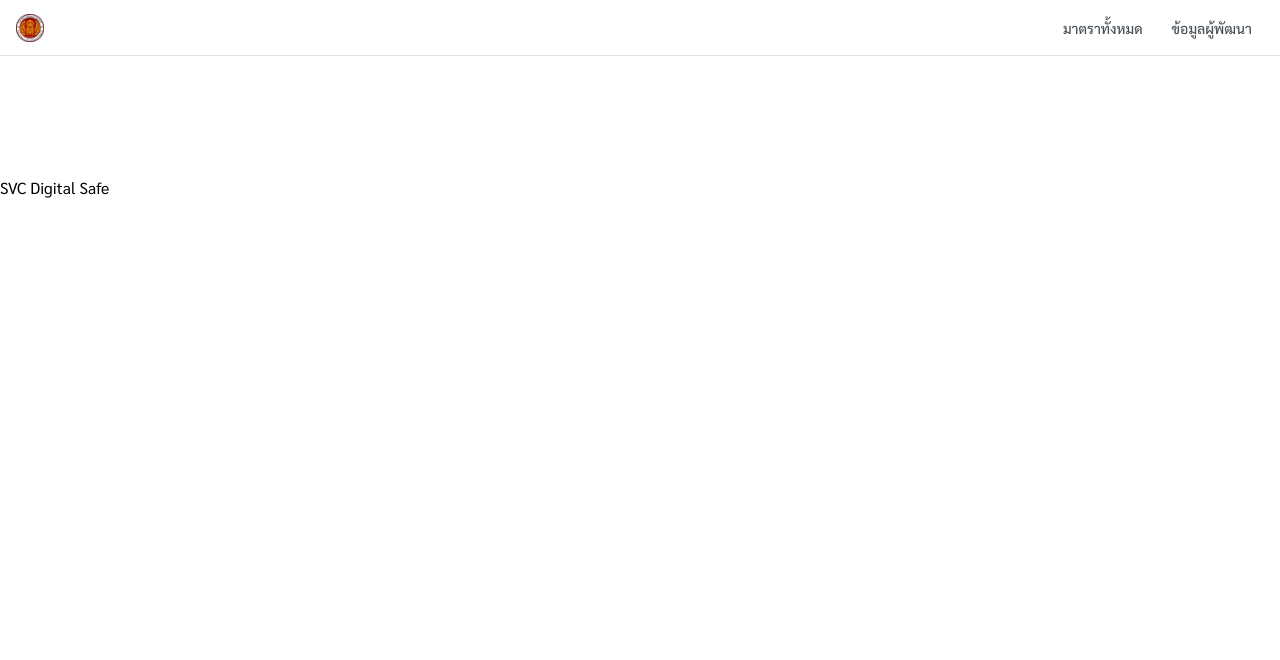
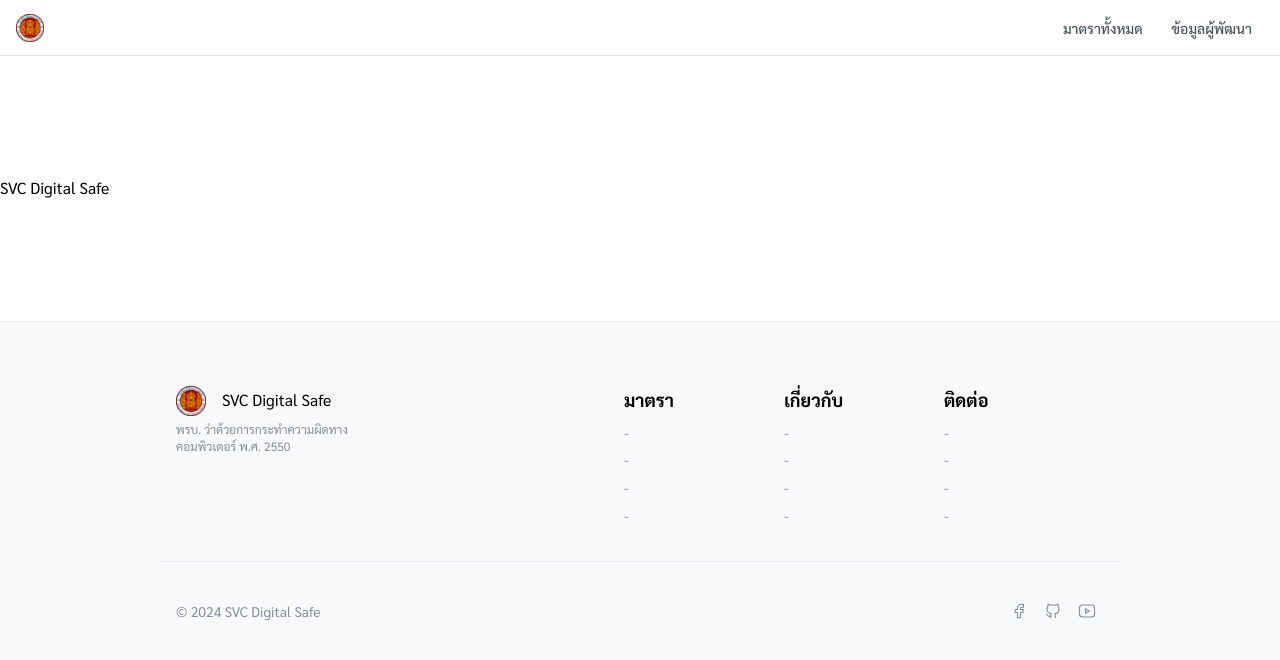
Before and after one commit to iwindd/svc-digital-safe, a Next.js app: page / in a window 1280 px wide. Shown: the top 660 px of the page. Built offline with nearby package versions, Linux system fonts and the light colour scheme.

Commit message:
feat: footer

```diff
--- /dev/null
+++ b/src/app/components/Footer/index.tsx
@@ -0,0 +1,105 @@
+'use client';
+
+import {
+  IconBrandFacebook,
+  IconBrandGithub,
+  IconBrandInstagram,
+  IconBrandTwitter,
+  IconBrandYoutube,
+} from "@tabler/icons-react";
+import { ActionIcon, Container, Group, Text } from "@mantine/core";
+import classes from "./style.module.css";
+import iStoreLogo from "../../../assets/logo.png";
+import Image from "next/image";
+
+const data = [
+  {
+    title: "มาตรา",
+    links: [
+      { label: "-", link: "#" },
+      { label: "-", link: "#" },
+      { label: "-", link: "#" },
+      { label: "-", link: "#" },
+    ],
+  },
+  {
+    title: "เกี่ยวกับ",
+    links: [
+      { label: "-", link: "#" },
+      { label: "-", link: "#" },
+      { label: "-", link: "#" },
+      { label: "-", link: "#" },
+    ],
+  },
+  {
+    title: "ติดต่อ",
+    links: [
+      { label: "-", link: "#" },
+      { label: "-", link: "#" },
+      { label: "-", link: "#" },
+      { label: "-", link: "#" },
+    ],
+  },
+];
+
+export function Footer() {
+  const groups = data.map((group) => {
+    const links = group.links.map((link, index) => (
+      <Text<"a">
+        key={index}
+        className={classes.link}
+        component="a"
+        href={link.link}
+        onClick={(event) => event.preventDefault()}
+      >
+        {link.label}
+      </Text>
+    ));
+
+    return (
+      <div className={classes.wrapper} key={group.title}>
+        <Text className={classes.title}>{group.title}</Text>
+        {links}
+      </div>
+    );
+  });
+
+  return (
+    <footer className={classes.footer}>
+      <Container className={classes.inner}>
+        <div className={classes.logo}>
+          <Group>
+            <Image src={iStoreLogo} width={30} height={30} alt="Home" />
+            <Text>SVC Digital Safe</Text>
+          </Group>
+          <Text size="xs" c="dimmed" className={classes.description}>
+            พรบ. ว่าด้วยการกระทำความผิดทางคอมพิวเตอร์ พ.ศ. 2550
+          </Text>
+        </div>
+        <div className={classes.groups}>{groups}</div>
+      </Container>
+      <Container className={classes.afterFooter}>
+        <Text c="dimmed" size="sm">
+          © 2024 SVC Digital Safe
+        </Text>
+
+        <Group
+          gap={0}
+          className={classes.social}
+          justify="flex-end"
+          wrap="nowrap"
+        >
+          <ActionIcon size="lg" color="gray" variant="subtle">
+            <IconBrandFacebook size={18} stroke={1.5} />
+          </ActionIcon>
+          <ActionIcon size="lg" color="gray" variant="subtle">
+            <IconBrandGithub size={18} stroke={1.5} />
+          </ActionIcon>
+          <ActionIcon size="lg" color="gray" variant="subtle">
+            <IconBrandYoutube size={18} stroke={1.5} />
+          </ActionIcon>
+        </Group>
+      </Container>
+    </footer>
+  );
+}
--- /dev/null
+++ b/src/app/components/Footer/style.module.css
@@ -0,0 +1,91 @@
+.footer {
+  margin-top: 120px;
+  padding-top: calc(var(--mantine-spacing-xl) * 2);
+  padding-bottom: calc(var(--mantine-spacing-xl) * 2);
+  background-color: light-dark(var(--mantine-color-gray-0), var(--mantine-color-dark-6));
+  border-top: 1px solid light-dark(var(--mantine-color-gray-2), var(--mantine-color-dark-5));
+}
+
+.logo {
+  max-width: 200px;
+
+  @media (max-width: $mantine-breakpoint-sm) {
+    display: flex;
+    flex-direction: column;
+    align-items: center;
+  }
+}
+
+.description {
+  margin-top: 5px;
+
+  @media (max-width: $mantine-breakpoint-sm) {
+    margin-top: var(--mantine-spacing-xs);
+    text-align: center;
+  }
+}
+
+.inner {
+  display: flex;
+  justify-content: space-between;
+
+  @media (max-width: $mantine-breakpoint-sm) {
+    flex-direction: column;
+    align-items: center;
+  }
+}
+
+.groups {
+  display: flex;
+  flex-wrap: wrap;
+
+  @media (max-width: $mantine-breakpoint-sm) {
+    display: none;
+  }
+}
+
+.wrapper {
+  width: 160px;
+}
+
+.link {
+  display: block;
+  color: light-dark(var(--mantine-color-gray-6), var(--mantine-color-dark-1));
+  font-size: var(--mantine-font-size-sm);
+  padding-top: 3px;
+  padding-bottom: 3px;
+
+  &:hover {
+    text-decoration: underline;
+  }
+}
+
+.title {
+  font-size: var(--mantine-font-size-lg);
+  font-weight: 700;
+  font-family:
+    Greycliff CF,
+    var(--mantine-font-family);
+  margin-bottom: calc(var(--mantine-spacing-xs) / 2);
+  color: light-dark(var(--mantine-color-black), var(--mantine-color-white));
+}
+
+.afterFooter {
+  display: flex;
+  justify-content: space-between;
+  align-items: center;
+  margin-top: var(--mantine-spacing-xl);
+  padding-top: var(--mantine-spacing-xl);
+  padding-bottom: var(--mantine-spacing-xl);
+  border-top: 1px solid light-dark(var(--mantine-color-gray-2), var(--mantine-color-dark-4));
+
+  @media (max-width: $mantine-breakpoint-sm) {
+    flex-direction: column;
+  }
+}
+
+.social {
+  @media (max-width: $mantine-breakpoint-sm) {
+    margin-top: var(--mantine-spacing-xs);
+  }
+}
--- a/src/app/layout.tsx
+++ b/src/app/layout.tsx
@@ -3,6 +3,7 @@ import type { Metadata } from "next";
 import { theme } from '../theme';
 import '@mantine/core/styles.css';
 import { Navbar } from './components/Navbar';
+import { Footer } from './components/Footer';
 
 export const metadata: Metadata = {
   title: "SVC Digital Safe",
@@ -24,6 +25,7 @@ export default function RootLayout({
         <MantineProvider theme={theme}>
           <Navbar />
           {children}
+          <Footer />
         </MantineProvider>
       </body>
     </html>
```
